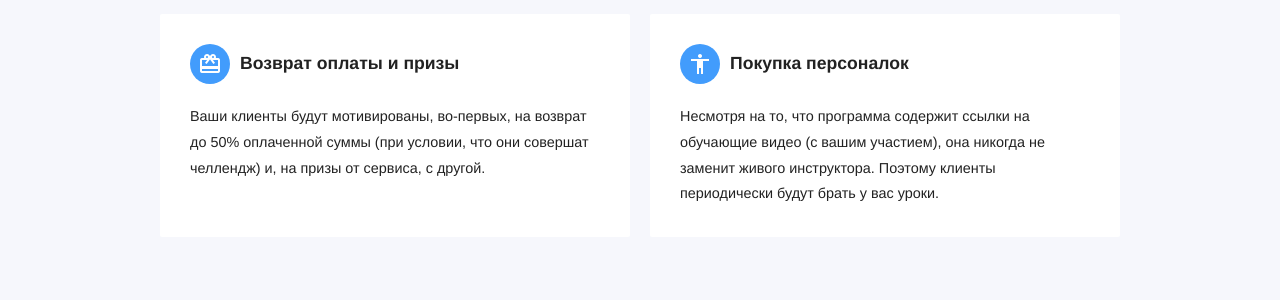
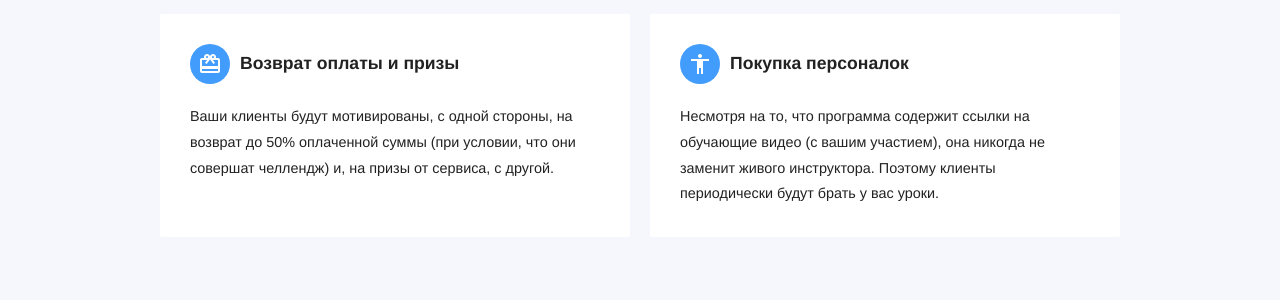
Before and after one commit to RakhimyanTim/fitness.github.io, a Jekyll site: the page built from pages/features.html, in a window 1280 px wide and 900 px high, scrolled down 1071 px. Shown: the part 152-452 px from the top of the window. Built offline with Jekyll 4.4.1, drawn with Linux system fonts in a browser that asks for light colours; some web fonts are replaced.

Commit message:
Update features.html

```diff
--- a/pages/features.html
+++ b/pages/features.html
@@ -37,7 +37,7 @@ permalink: /features/
 
 	<ul class="cards">
 
-		{% include components/features/data-block.html icon="card_giftcard" title="Возврат оплаты и призы" content="Ваши клиенты будут мотивированы, во-первых, на возврат до 50% оплаченной суммы (при условии, что они совершат челлендж) и, на призы от сервиса, с другой. " %}
+		{% include components/features/data-block.html icon="card_giftcard" title="Возврат оплаты и призы" content="Ваши клиенты будут мотивированы, с одной стороны, на возврат до 50% оплаченной суммы (при условии, что они совершат челлендж) и, на призы от сервиса, с другой. " %}
 
 		{% include components/features/data-block.html icon="accessibility" title="Покупка персоналок" content="Несмотря на то, что программа содержит ссылки на обучающие видео (с вашим участием), она никогда не заменит живого инструктора. Поэтому клиенты периодически будут брать у вас уроки." %}
 
```
